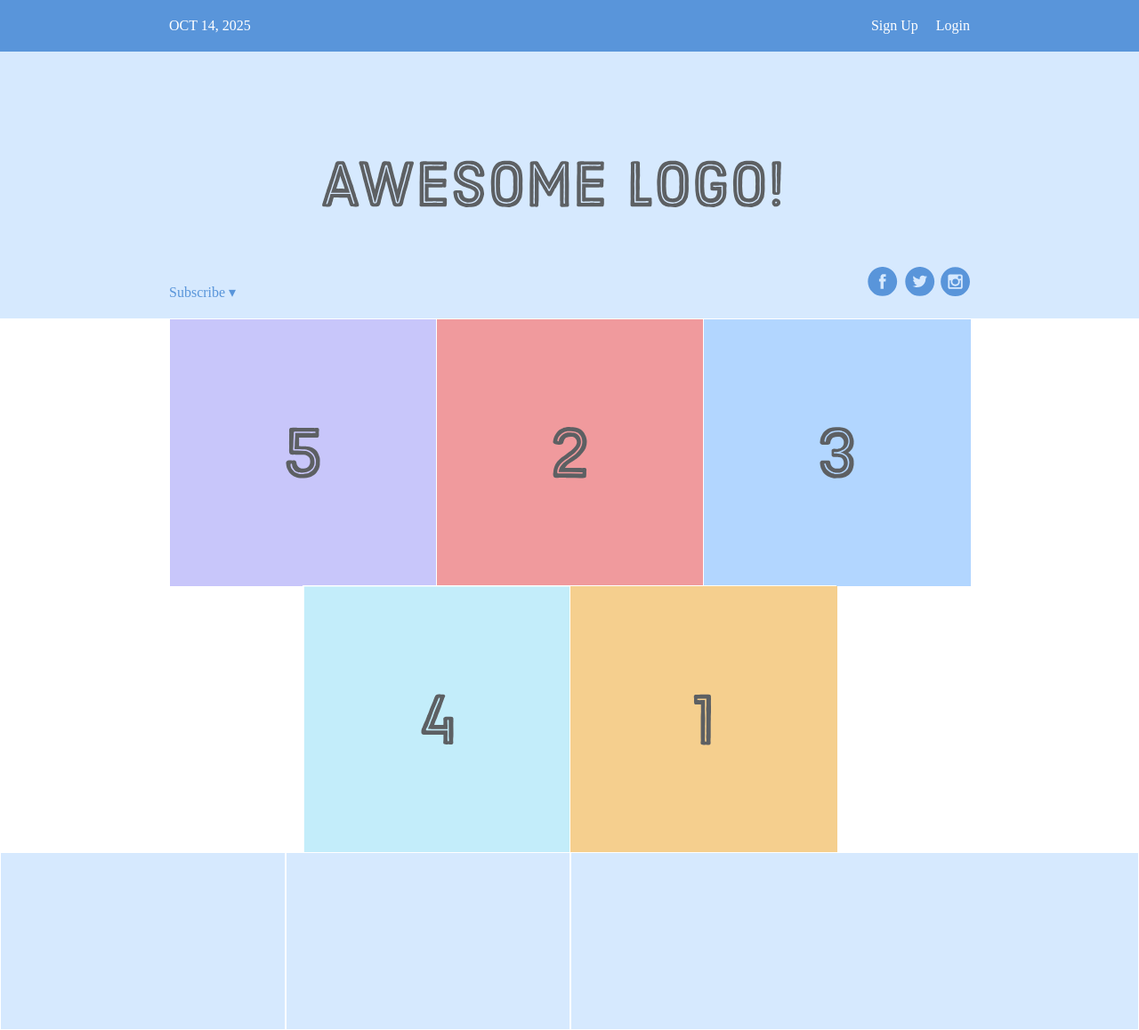
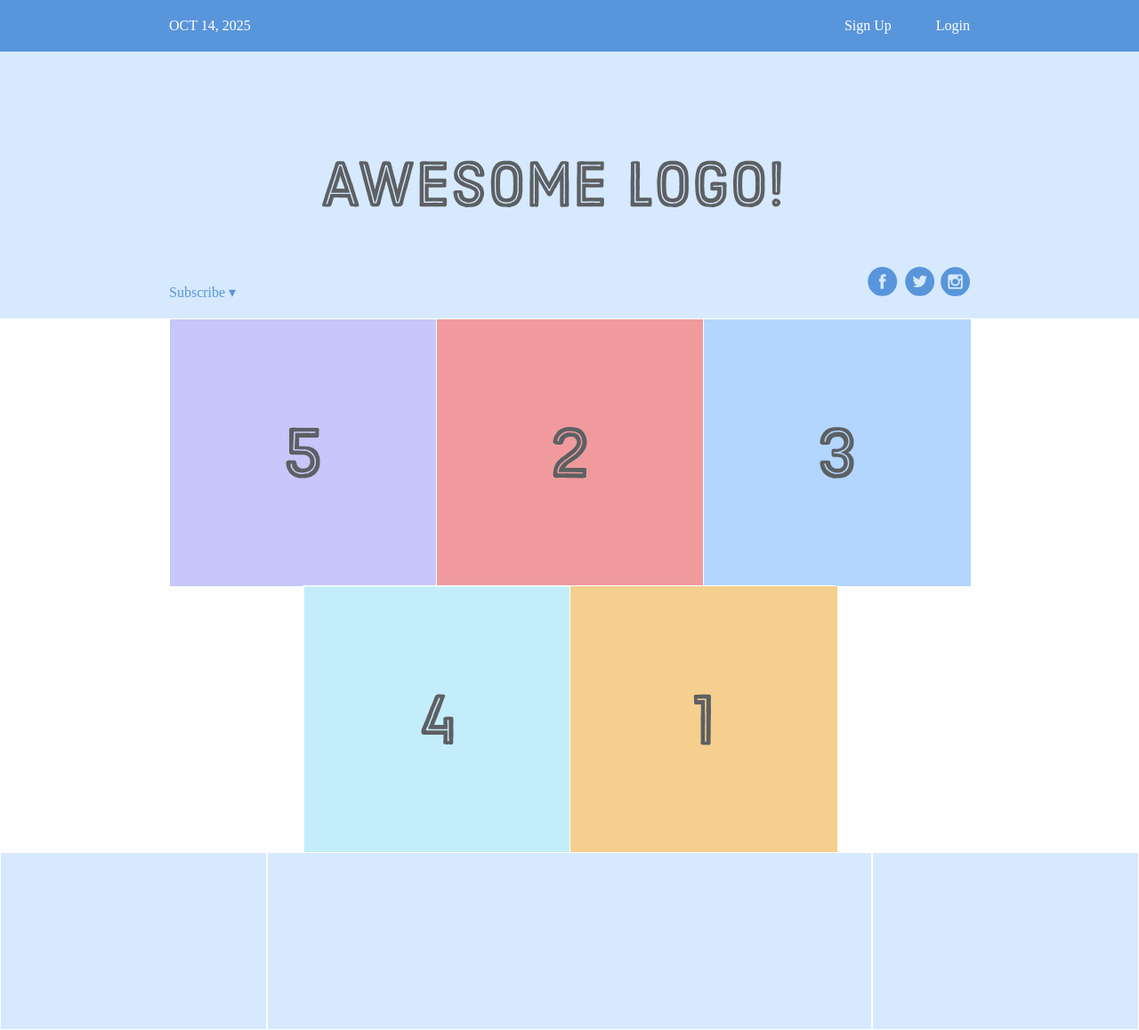
Before and after one commit to rootadbc/ODIN-PROJECT, a plain HTML site: page flexbox/index.html in a window 1280 px wide. Shown: the whole page at 89% size. Drawn offline with Linux system fonts and the light colour scheme.

Commit message:
FLEXBOX: finished with the first part of the flexbox tut- odin-project - internethttps://internetingishard.netlify.app

```diff
--- a/flexbox/index.html
+++ b/flexbox/index.html
@@ -12,10 +12,8 @@
     <div class='menu-container'>
         <div class='menu'>
             <div class='date'>OCT 14, 2025</div>
-            <div class="links">
-                  <div class='signup'>Sign Up</div>
-                  <div class='login'>Login</div>
-            </div>
+            <div class='signup'>Sign Up</div>
+            <div class='login'>Login</div>
         </div>
     </div>
 
--- a/flexbox/style.css
+++ b/flexbox/style.css
@@ -25,18 +25,17 @@
     justify-content: center;
 }
 
-/* links */
-.links {
 
-   display:flex;
-   justify-content: flex-end;
+.signup{
+
+   margin-left:auto;
 
 }
 
 /* item */
 
 .login {
-    margin-left: 20px;
+    margin-left: 50px;
 
 }
 
@@ -120,6 +119,7 @@
 
     display: flex;
     justify-content: space-between;
+
 }
 
 .footer-item{
@@ -129,6 +129,7 @@
    height: 200px;
    flex: 1 ;
 
+
 }
 
 .footer-three{
@@ -136,3 +137,10 @@
     flex:2 ;
 
 }
+
+.footer-one,
+.footer-three {
+
+    flex: initial ;
+    width: 300px ;
+}
```
